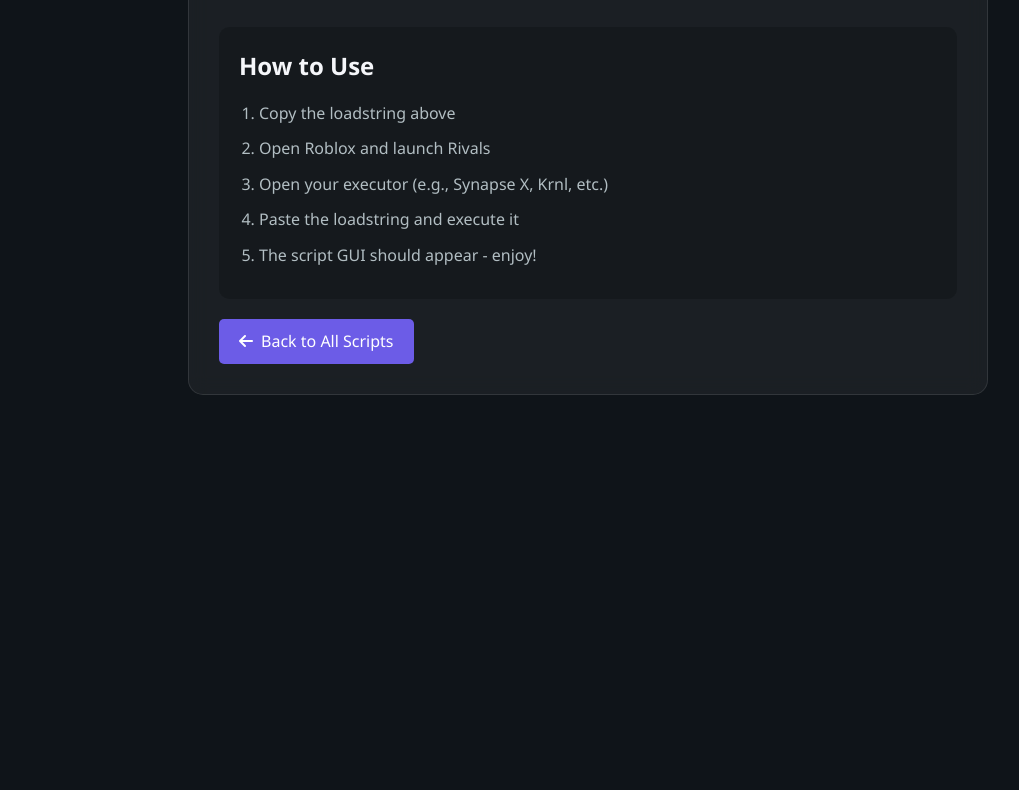
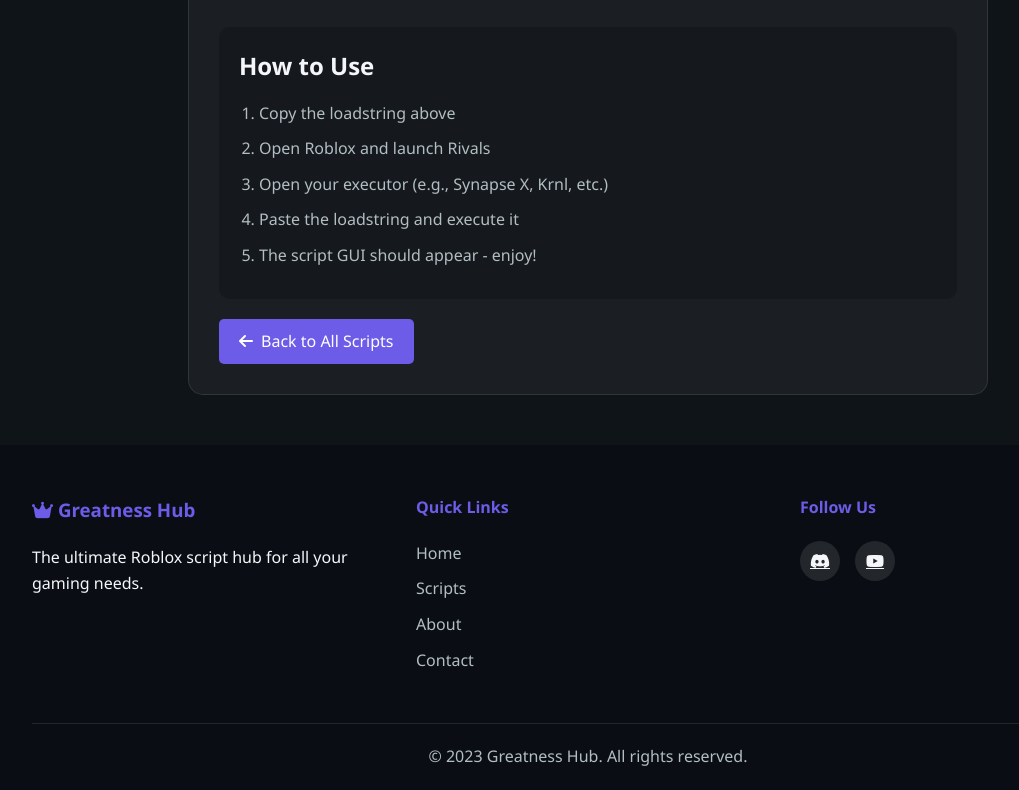
Before and after one commit to Sandro2222/GreatnessHub, a plain HTML site: page rivals.html in a window 1280 px wide. Shown: the part 463-1253 px from the top of the page, without its empty margins (52-1071 px from the left). Before the commit the page ends 908 px from the top, so only its background shows below. Drawn offline with Linux system fonts and the light colour scheme.

Commit message:
Update rivals.html

```diff
--- a/rivals.html
+++ b/rivals.html
@@ -4,7 +4,7 @@
     <meta charset="UTF-8">
     <meta name="viewport" content="width=device-width, initial-scale=1.0">
     <title>Greatness Hub Rivals - Greatness Hub</title>
-    <link rel="stylesheet" href="style.css">
+    <link rel="stylesheet" href="../style.css">
     <link rel="stylesheet" href="https://cdnjs.cloudflare.com/ajax/libs/font-awesome/6.4.0/css/all.min.css">
 </head>
 <body>
@@ -15,10 +15,10 @@
                 <h2><i class="fas fa-crown"></i> Greatness Hub</h2>
             </div>
             <ul class="nav-menu">
-                <li><a href="index.html#home">Home</a></li>
-                <li><a href="index.html#scripts">Scripts</a></li>
-                <li><a href="index.html#about">About</a></li>
-                <li><a href="index.html#contact">Contact</a></li>
+                <li><a href="../index.html#home">Home</a></li>
+                <li><a href="../index.html#scripts">Scripts</a></li>
+                <li><a href="../index.html#about">About</a></li>
+                <li><a href="../index.html#contact">Contact</a></li>
             </ul>
             <div class="hamburger">
                 <span></span>
@@ -34,7 +34,7 @@
             <div class="script-detail-container">
                 <div class="script-detail-header">
                     <div class="script-detail-thumbnail">
-                        <img src="images/Greatness.jpg" alt="Greatness Hub Rivals">
+                        <img src="../images/Greatness.jpg" alt="Greatness Hub Rivals">
                     </div>
                     <div class="script-detail-info">
                         <h1>Greatness Hub Rivals</h1>
@@ -66,13 +66,44 @@
                     </ol>
                 </div>
 
-                <a href="index.html#scripts" class="back-button">
+                <a href="../index.html#scripts" class="back-button">
                     <i class="fas fa-arrow-left"></i> Back to All Scripts
                 </a>
             </div>
         </div>
     </section>
 
-    <script src="script.js"></script>
+    <!-- Footer -->
+    <footer class="footer">
+        <div class="container">
+            <div class="footer-content">
+                <div class="footer-section">
+                    <h3><i class="fas fa-crown"></i> Greatness Hub</h3>
+                    <p>The ultimate Roblox script hub for all your gaming needs.</p>
+                </div>
+                <div class="footer-section">
+                    <h4>Quick Links</h4>
+                    <ul>
+                        <li><a href="../index.html#home">Home</a></li>
+                        <li><a href="../index.html#scripts">Scripts</a></li>
+                        <li><a href="../index.html#about">About</a></li>
+                        <li><a href="../index.html#contact">Contact</a></li>
+                    </ul>
+                </div>
+                <div class="footer-section">
+                    <h4>Follow Us</h4>
+                    <div class="social-links">
+                        <a href="https://discord.com/invite/u3rbGmsj3n"><i class="fab fa-discord"></i></a>
+                        <a href="https://www.youtube.com/channel/UCtl7kPgERtPcfMGc4pA7M9Q"><i class="fab fa-youtube"></i></a>
+                    </div>
+                </div>
+            </div>
+            <div class="footer-bottom">
+                <p>&copy; 2023 Greatness Hub. All rights reserved.</p>
+            </div>
+        </div>
+    </footer>
+
+    <script src="../script.js"></script>
 </body>
 </html>
```
